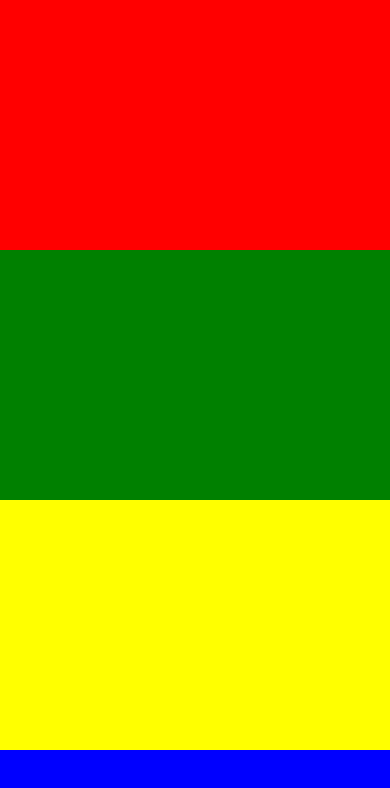
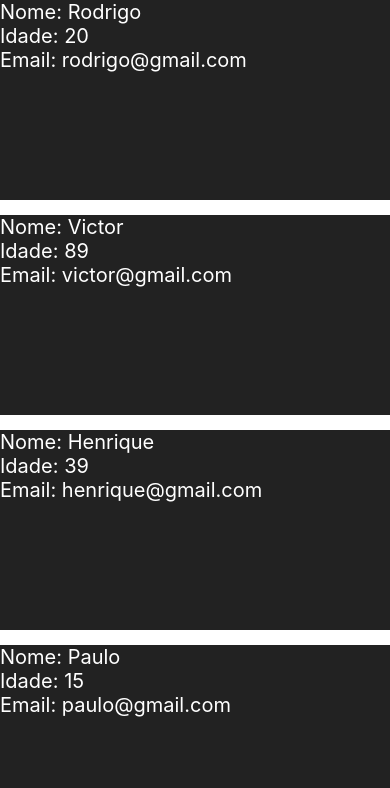
Before and after one commit to Ohodrax/react-native-course, a React Native app: screen / in a window 390 px wide. Shown: the top 788 px of the page. Built offline with nearby package versions, Linux system fonts and the light colour scheme.

Commit message:
Aula 24 - FlatList

```diff
--- a/App.js
+++ b/App.js
@@ -1,17 +1,26 @@
 import React, { Component } from "react";
-import { View, Text, StyleSheet, ScrollView } from 'react-native';
+import { View, Text, StyleSheet, FlatList } from 'react-native';
 
 export default class App extends Component{
+
+  constructor(props) {
+    super(props);
+
+    this.state = {
+      feed: [
+        {id: '1', nome: 'Rodrigo', idade: 20, email: 'rodrigo@gmail.com'},
+        {id: '2', nome: 'Victor', idade: 89, email: 'victor@gmail.com'},
+        {id: '3', nome: 'Henrique', idade: 39, email: 'henrique@gmail.com'},
+        {id: '4', nome: 'Paulo', idade: 15, email: 'paulo@gmail.com'},
+        {id: '5', nome: 'Jose', idade: 75, email: 'jose@gmail.com'},
+      ]
+    };
+  }
 
   render(){
     return(
       <View style={styles.container}>
-        <ScrollView>
-          <View style={styles.box1}></View>
-          <View style={styles.box2}></View>
-          <View style={styles.box3}></View>
-          <View style={styles.box4}></View>
-        </ScrollView>
+        <FlatList data={this.state.feed} keyExtractor={(item) => item.id} renderItem={ ({item}) => <Pessoa data={item} /> }/>
       </View>
     );
   }
@@ -22,20 +31,25 @@
   container: {
     flex: 1
   },
-  box1:{
-    backgroundColor: 'red',
-    height: 250
+  areaPessoa: {
+    backgroundColor: '#222',
+    height: 200,
+    marginBottom: 15
   },
-  box2:{
-    backgroundColor: 'green',
-    height: 250
-  },
-  box3:{
-    backgroundColor: 'yellow',
-    height: 250
-  },
-  box4:{
-    backgroundColor: 'blue',
-    height: 250
-  },
+  textoPessoa: {
+    color: '#fff',
+    fontSize: 20
+  }
 })
+
+class Pessoa extends Component{
+  render(){
+    return(
+      <View style={styles.areaPessoa}>
+        <Text style={styles.textoPessoa}>Nome: {this.props.data.nome} </Text>
+        <Text style={styles.textoPessoa}>Idade: {this.props.data.idade} </Text>
+        <Text style={styles.textoPessoa}>Email: {this.props.data.email} </Text>
+      </View>
+    );
+  }
+}
```
